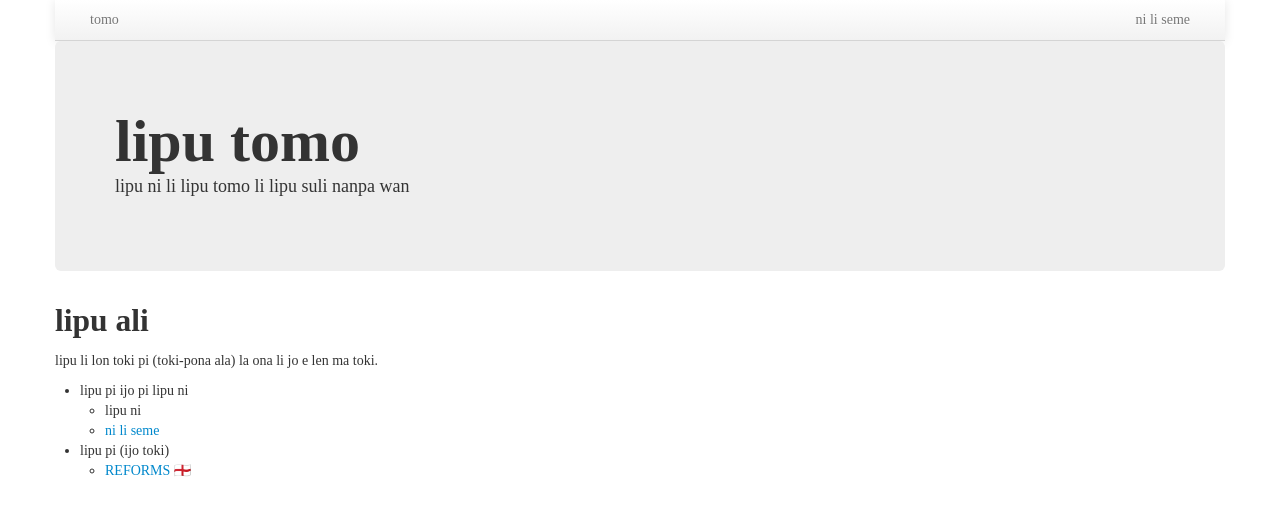
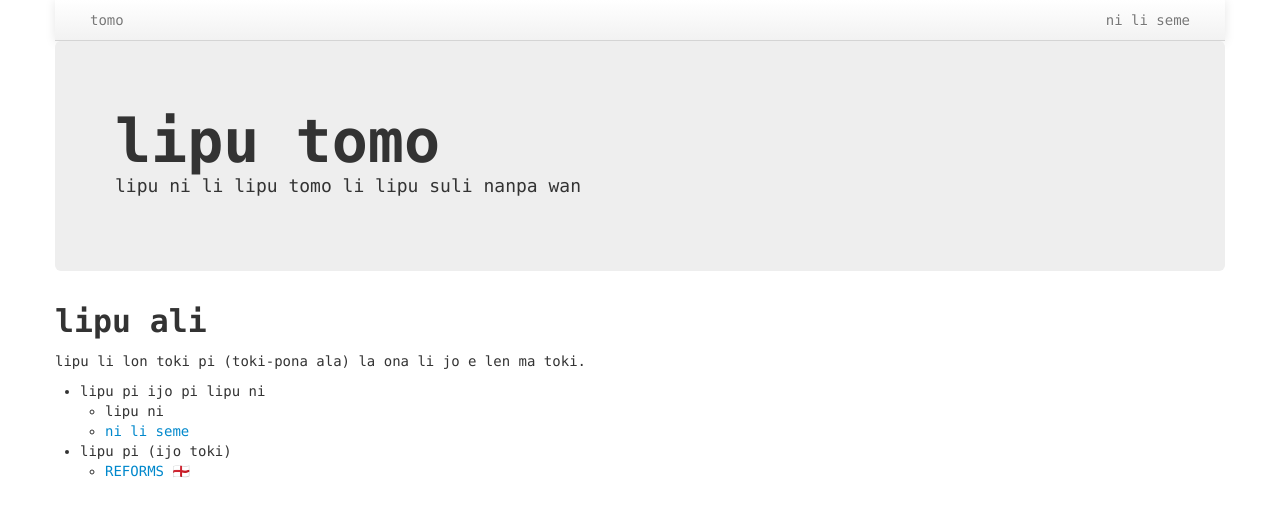
Before and after one commit to kijeEnki/linluwi, a Jekyll site: the page built from index.md, in a window 1280 px wide. Shown: the top 517 px of the page. Built offline with Jekyll 4.4.1, drawn with Linux system fonts in a browser that asks for light colours; some web fonts are replaced.

Commit message:
Update sitelen.css

```diff
--- a/css/sitelen.css
+++ b/css/sitelen.css
@@ -9,7 +9,16 @@
 }
 
 :lang(tok) {
-	font-family: "sitelen seli kiwen", "fairfax";
+	font-family: "sitelen seli kiwen",
+	Apple Color Emoji,
+	Segoe UI Emoji,
+	Segoe UI Symbol,
+	"fairfax",
+	Menlo,
+	Consolas,
+	Monaco,
+	Lucida Console,
+	monospace;
 	letter-spacing: 0;
 }
 
```
